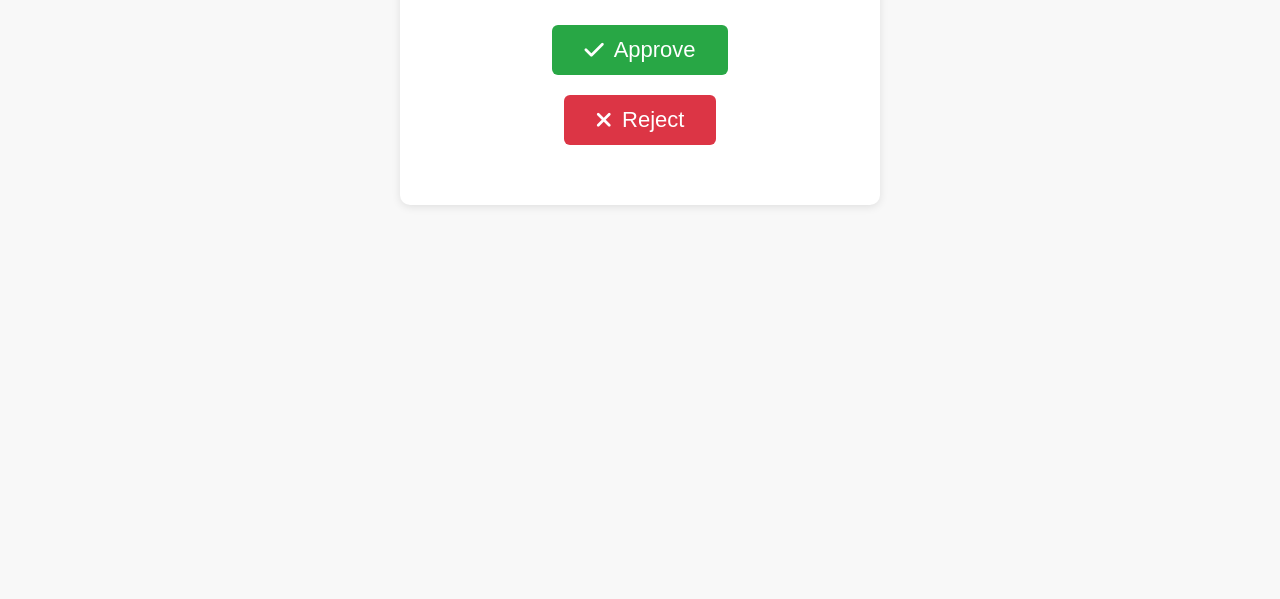
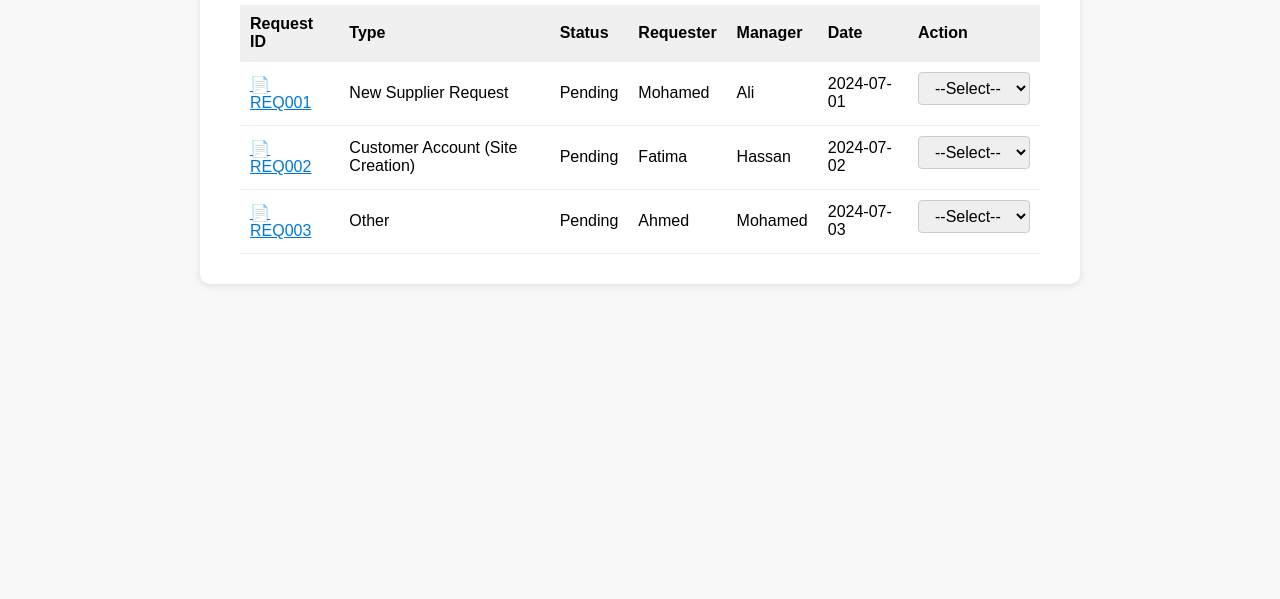
Before and after one commit to mohamed-alsaffar/Web, a plain HTML site: page approve-reject.html in a window 1280 px wide. Shown: the part 201-800 px from the top of the page. Drawn offline with Linux system fonts and the light colour scheme.

Commit message:
update the approve page and style

```diff
--- a/approve-reject.html
+++ b/approve-reject.html
@@ -1,7 +1,7 @@
 <!DOCTYPE html>
 <html>
 <head>
-  <title>Approve or Reject Request</title>
+  <title>Approve/Reject Requests</title>
   <link rel="stylesheet" href="https://cdnjs.cloudflare.com/ajax/libs/font-awesome/6.4.0/css/all.min.css">
   <style>
     body { font-family: Arial; padding: 20px; background: #f8f8f8; }
@@ -14,42 +14,86 @@
       align-items: center;
       color: #333;
     }
-    .home-icon img {
-      width: 24px;
-      height: 24px;
+    .home-icon i {
+      font-size: 24px;
+      color: #0078d4;
       margin-right: 5px;
     }
-    .home-icon:hover {
-      color: #0078D4;
+    .home-icon span {
+      font-size: 18px;
     }
-    .approve-reject-container {
+    .table-container {
       margin: 80px auto 0 auto;
       background: #fff;
       border-radius: 10px;
       box-shadow: 0 2px 8px rgba(0,0,0,0.1);
       padding: 30px 40px;
-      max-width: 400px;
-      text-align: center;
+      max-width: 800px;
     }
-    .action-btn {
+    table {
+      width: 100%;
+      border-collapse: collapse;
+      margin-top: 10px;
+    }
+    th, td {
+      padding: 10px;
+      border-bottom: 1px solid #eee;
+      text-align: left;
+    }
+    th {
+      background: #f0f0f0;
+    }
+    .clickable-id span {
+      cursor: pointer;
+      text-decoration: underline;
+      color: #0078D4;
+    }
+    .action-select {
+      padding: 6px 12px;
+      font-size: 16px;
+      border-radius: 4px;
+      border: 1px solid #ccc;
+    }
+    .popup-overlay {
+      position: fixed;
+      top: 0; left: 0; right: 0; bottom: 0;
+      background: rgba(0,0,0,0.3);
+      display: none;
+      align-items: center;
+      justify-content: center;
+      z-index: 1000;
+    }
+    .popup {
+      background: #fff;
+      border-radius: 10px;
+      padding: 30px 40px;
+      box-shadow: 0 4px 16px rgba(0,0,0,0.2);
+      min-width: 320px;
+      max-width: 90vw;
+      position: relative;
+      animation: fadeIn 0.2s;
+    }
+    .popup h3 {
+      margin-top: 0;
+      color: #0078d4;
+    }
+    .close-btn {
+      position: absolute;
+      top: 10px;
+      right: 14px;
       font-size: 22px;
-      padding: 12px 32px;
-      margin: 20px 20px 0 20px;
+      color: #888;
+      background: none;
       border: none;
-      border-radius: 6px;
       cursor: pointer;
-      color: #fff;
-      display: inline-flex;
-      align-items: center;
-      gap: 10px;
     }
-    .approve-btn { background: #28a745; }
-    .approve-btn:hover { background: #218838; }
-    .reject-btn { background: #dc3545; }
-    .reject-btn:hover { background: #b52a37; }
+    @keyframes fadeIn {
+      from { transform: scale(0.95); opacity: 0; }
+      to { transform: scale(1); opacity: 1; }
+    }
     .result-msg {
-      margin-top: 30px;
-      font-size: 18px;
+      margin-top: 10px;
+      font-size: 16px;
       color: #0078d4;
       font-weight: bold;
     }
@@ -57,24 +101,149 @@
 </head>
 <body>
   <a href="index.html" class="home-icon">
-    <img src="https://cdn-icons-png.flaticon.com/512/25/25694.png" alt="Home">
+    <i class="fa-solid fa-house"></i>
+    <span>Home</span>
   </a>
-  <div class="approve-reject-container">
-    <h2>Approve or Reject Request</h2>
-    <button class="action-btn approve-btn" onclick="showResult('approved')">
-      <i class="fa-solid fa-check"></i> Approve
-    </button>
-    <button class="action-btn reject-btn" onclick="showResult('rejected')">
-      <i class="fa-solid fa-xmark"></i> Reject
-    </button>
-    <div class="result-msg" id="resultMsg"></div>
+  <div class="table-container">
+    <h2>Approve/Reject Requests</h2>
+    <table>
+      <thead>
+        <tr>
+          <th>Request ID</th>
+          <th>Type</th>
+          <th>Status</th>
+          <th>Requester</th>
+          <th>Manager</th>
+          <th>Date</th>
+          <th>Action</th>
+        </tr>
+      </thead>
+      <tbody>
+        <tr>
+          <td class="clickable-id" data-id="REQ001">
+            <span onclick="showPopup('REQ001')">📄 REQ001</span>
+          </td>
+          <td>New Supplier Request</td>
+          <td>Pending</td>
+          <td>Mohamed</td>
+          <td>Ali</td>
+          <td>2024-07-01</td>
+          <td>
+            <select class="action-select" onchange="handleAction(this, 'REQ001')">
+              <option value="">--Select--</option>
+              <option value="approve">Approve</option>
+              <option value="reject">Reject</option>
+            </select>
+            <div class="result-msg" id="result-REQ001"></div>
+          </td>
+        </tr>
+        <tr>
+          <td class="clickable-id" data-id="REQ002">
+            <span onclick="showPopup('REQ002')">📄 REQ002</span>
+          </td>
+          <td>Customer Account (Site Creation)</td>
+          <td>Pending</td>
+          <td>Fatima</td>
+          <td>Hassan</td>
+          <td>2024-07-02</td>
+          <td>
+            <select class="action-select" onchange="handleAction(this, 'REQ002')">
+              <option value="">--Select--</option>
+              <option value="approve">Approve</option>
+              <option value="reject">Reject</option>
+            </select>
+            <div class="result-msg" id="result-REQ002"></div>
+          </td>
+        </tr>
+        <tr>
+          <td class="clickable-id" data-id="REQ003">
+            <span onclick="showPopup('REQ003')">📄 REQ003</span>
+          </td>
+          <td>Other</td>
+          <td>Pending</td>
+          <td>Ahmed</td>
+          <td>Mohamed</td>
+          <td>2024-07-03</td>
+          <td>
+            <select class="action-select" onchange="handleAction(this, 'REQ003')">
+              <option value="">--Select--</option>
+              <option value="approve">Approve</option>
+              <option value="reject">Reject</option>
+            </select>
+            <div class="result-msg" id="result-REQ003"></div>
+          </td>
+        </tr>
+      </tbody>
+    </table>
+  </div>
+  <div class="popup-overlay" id="popupOverlay">
+    <div class="popup" id="popupContent">
+      <button class="close-btn" onclick="closePopup()">&times;</button>
+      <h3 id="popupTitle"></h3>
+      <div id="popupDetails"></div>
+    </div>
   </div>
   <script>
-    function showResult(action) {
-      const msg = action === 'approved'
-        ? '✅ Request Approved!'
-        : '❌ Request Rejected!';
-      document.getElementById('resultMsg').textContent = msg;
+    // Request details data
+    const requestDetails = {
+      REQ001: {
+        id: 'REQ001',
+        type: 'New Supplier Request',
+        status: 'Pending',
+        requester: 'Mohamed',
+        manager: 'Ali',
+        date: '2024-07-01',
+        description: 'Supplier onboarding for new vendor.'
+      },
+      REQ002: {
+        id: 'REQ002',
+        type: 'Customer Account (Site Creation)',
+        status: 'Pending',
+        requester: 'Fatima',
+        manager: 'Hassan',
+        date: '2024-07-02',
+        description: 'Site creation for new customer account.'
+      },
+      REQ003: {
+        id: 'REQ003',
+        type: 'Other',
+        status: 'Pending',
+        requester: 'Ahmed',
+        manager: 'Mohamed',
+        date: '2024-07-03',
+        description: 'Miscellaneous request.'
+      }
+    };
+
+    function showPopup(id) {
+      const req = requestDetails[id];
+      document.getElementById('popupTitle').textContent = req.type + ' (' + req.id + ')';
+      document.getElementById('popupDetails').innerHTML = `
+        <strong>Status:</strong> ${req.status}<br>
+        <strong>Requester:</strong> ${req.requester}<br>
+        <strong>Manager:</strong> ${req.manager}<br>
+        <strong>Date:</strong> ${req.date}<br>
+        <strong>Description:</strong> ${req.description}
+      `;
+      document.getElementById('popupOverlay').style.display = 'flex';
+    }
+
+    function closePopup() {
+      document.getElementById('popupOverlay').style.display = 'none';
+    }
+
+    function handleAction(select, id) {
+      const value = select.value;
+      const msgDiv = document.getElementById('result-' + id);
+      if (value === 'approve') {
+        msgDiv.textContent = '✅ Approved';
+        msgDiv.style.color = '#28a745';
+      } else if (value === 'reject') {
+        msgDiv.textContent = '❌ Rejected';
+        msgDiv.style.color = '#dc3545';
+      } else {
+        msgDiv.textContent = '';
+      }
     }
   </script>
 </body>
```
